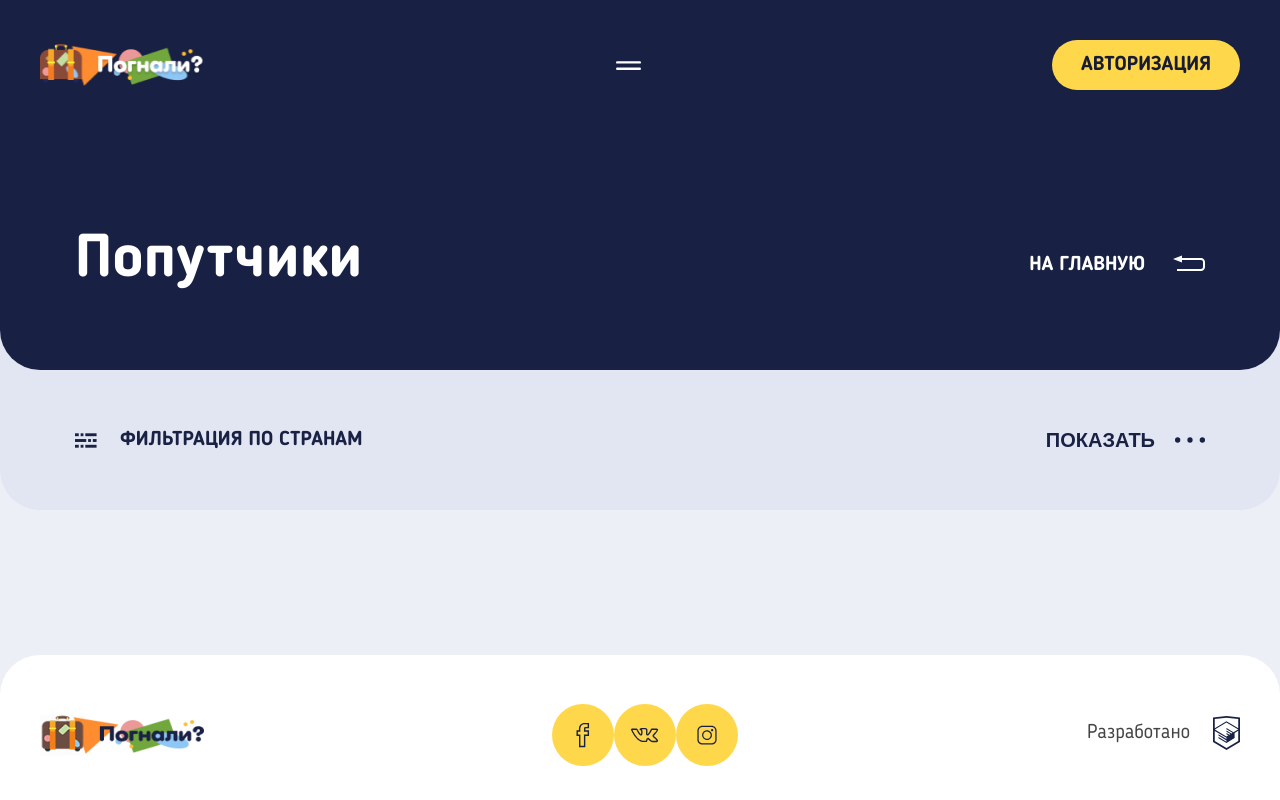
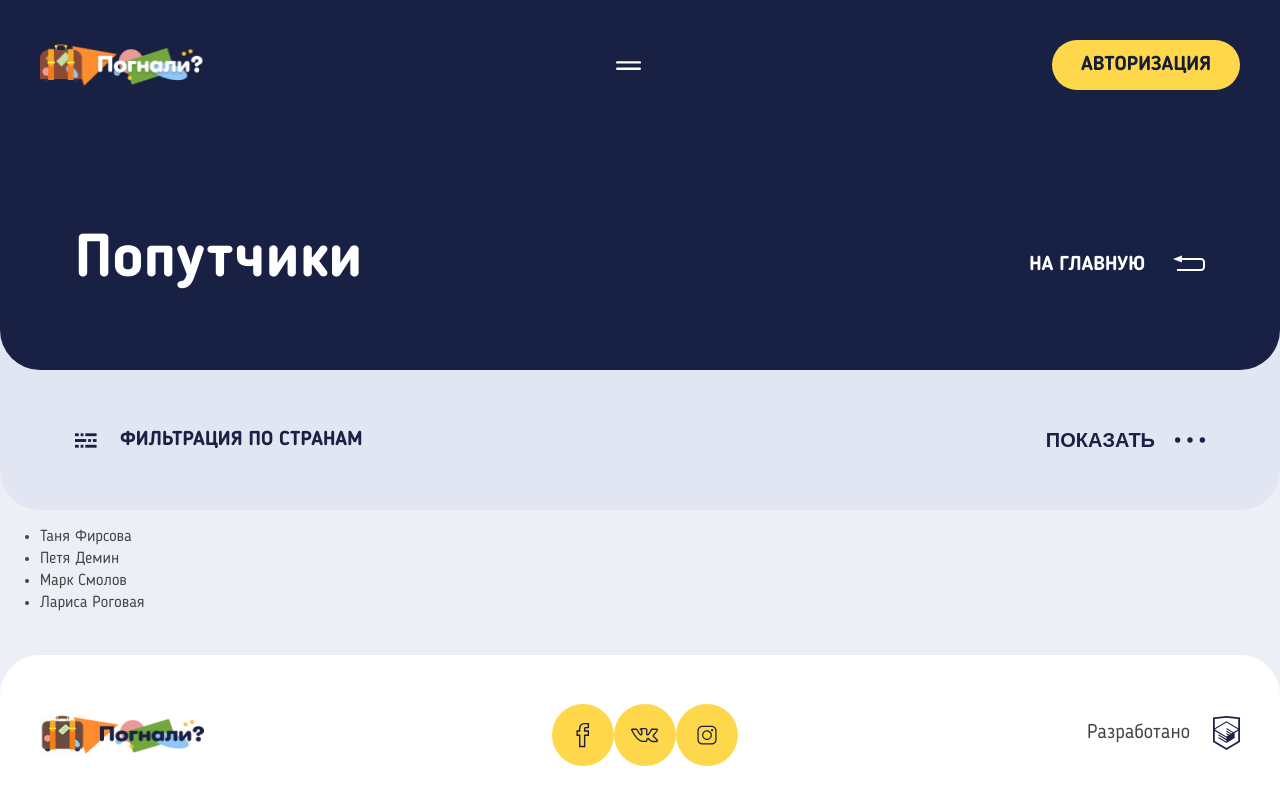
Before and after one commit to panteleevHub/pognalli, a Nuxt app: page /companions in a window 1280 px wide. Built offline with nearby package versions, Linux system fonts and the light colour scheme.

Commit message:
added country filter

```diff
--- a/components/CountrySlider.vue
+++ b/components/CountrySlider.vue
@@ -2,7 +2,7 @@
   <div class="slider" :class="'slider--' + place">
     <div class="slider__buttons">
       <button
-        v-for="{letter} in countries"
+        v-for="{letter} in countriesList"
         @click="activeButton = letter"
         :key="letter"
         class="slider__button"
@@ -13,25 +13,26 @@
       </button>
     </div>
     <div class="slider__slide">
-      <button
+      <div
         v-for="country in activeSlide.countries"
         :key="country"
         class="slider__country"
-        type="button"
       >
-        {{ country }}
-      </button>
+        <input
+          @click="onCountryClick"
+          :value="country"
+          :id="country"
+          :checked="selectedCountries.includes(country)"
+          type="checkbox"
+        />
+        <label :for="country">{{ country }}</label>
+      </div>
     </div>
   </div>
 </template>
 
 <script setup>
 const props = defineProps({
-  countries: {
-    type: Array,
-    default: [],
-    required: true,
-  },
   place: {
     type: String,
     default: '',
@@ -39,8 +40,23 @@ const props = defineProps({
   }
 });
 
+const countriesStore = useCountriesStore();
+const filtersStore = useFiltersStore();
+
 const activeButton = ref('А');
-const activeSlide = computed(() => props.countries.find(slide => slide.letter === activeButton.value));
+const countriesList = reactive(countriesStore.countriesList);
+const selectedCountries = reactive(filtersStore.selectedCountries);
+
+const activeSlide = computed(() => countriesList.find(slide => slide.letter === activeButton.value));
+
+const onCountryClick = (evt) => {
+  console.log(evt.target.value)
+  if (evt.target.checked) {
+    filtersStore.setCountry(evt.target.value);
+  } else {
+    filtersStore.removeCountry(evt.target.value);
+  }
+};
 </script>
 
 <style lang="scss" scoped>
@@ -110,7 +126,7 @@ const activeSlide = computed(() => props.countries.find(slide => slide.letter ==
     }
   }
 
-.slider__country {
+.slider__country label {
   display: block;
   font-family: inherit;
   font-size: 16px;
@@ -127,4 +143,13 @@ const activeSlide = computed(() => props.countries.find(slide => slide.letter ==
     line-height: 30px;
   }
 }
+
+.slider__country input {
+  display: none;
+}
+
+.slider__country input:checked + label {
+  font-weight: 500;
+  color: $basic-blue-light;
+}
 </style>
--- /dev/null
+++ b/components/companionsPage/Companions.vue
@@ -0,0 +1,54 @@
+<template>
+  <section>
+    <h2 class="visually-hidden">Список попутчиков</h2>
+    <ul>
+      <li
+        v-for="user in filteredUsers"
+        :key="user.id"
+      >
+        {{ user.name }}
+      </li>
+    </ul>
+  </section>
+</template>
+
+<script setup>
+const users = [
+  {
+    id: 1,
+    name: 'Таня Фирсова',
+    countries: ['Шри-ланка', 'Таиланд', 'Сейшелы'],
+  },
+  {
+    id: 2,
+    name: 'Петя Демин',
+    countries: ['Бельгия', 'Чехия'],
+  },
+  {
+    id: 3,
+    name: 'Марк Смолов',
+    countries: ['Соединённые Штаты Америки', 'Австралия', 'Доминика'],
+  },
+  {
+    id: 4,
+    name: 'Лариса Роговая',
+    countries: ['Великобритания', 'Германия'],
+  },
+];
+
+const filtersStore = useFiltersStore();
+
+const selectedCountries = reactive(filtersStore.selectedCountries);
+
+const filteredUsers = computed(() => {
+  if (selectedCountries.length === 0) return users;
+
+  return users.filter(({countries}) => {
+    return selectedCountries.some((el) => countries.includes(el));
+  });
+});
+</script>
+
+<style lang="scss" scoped>
+
+</style>
--- a/components/companionsPage/CountryFilter.vue
+++ b/components/companionsPage/CountryFilter.vue
@@ -7,23 +7,39 @@
           <span v-if="!isFilterOpened" class="filter__show">Показать</span>
           <span v-else class="filter__hide">Свернуть</span>
         </button>
+        <!-- <span class="filter__selected-countries">{{ filtersStore.selectedCountries.join(', ') }}</span> -->
       </div>
     </div>
     <div v-if="isFilterOpened" class="filter__bottom">
       <div class="filter__bottom-container container">
         <CountrySlider
-          :countries="store.countriesList"
           place="companions"
           class="filter__slider"
         />
         <ul class="filter__countries">
-          <li v-for="{letter, countries} in store.countriesList">
+          <li v-for="{letter, countries} in countriesList">
             <span class="filter__letter">{{ letter }}</span>
             <div class="filter__countries-list">
-              <button v-for="country in countries" class="filter__country" type="button">{{ country }}</button>
+              <div
+                v-for="country in countries"
+                :key="country"
+                class="filter__country"
+              >
+                <input
+                  @click="onCountryClick"
+                  :value="country"
+                  :id="country"
+                  :checked="selectedCountries.includes(country)"
+                  type="checkbox"
+                />
+                <label :for="country">{{ country }}</label>
+              </div>
             </div>
           </li>
         </ul>
+        <button @click="onCloseFilterClick" class="filter__reset" type="button">
+          <span>Сбросить фильтр</span>
+        </button>
         <button @click="isFilterOpened = !isFilterOpened" class="filter__close" type="button">
           <span>Свернуть</span>
         </button>
@@ -33,11 +49,13 @@
 </template>
 
 <script setup>
-import { useCountriesStore } from '@/stores/countries';
+const countriesStore = useCountriesStore();
+const filtersStore = useFiltersStore();
 
-const store = useCountriesStore();
+const countriesList = reactive(countriesStore.countriesList);
+const selectedCountries = reactive(filtersStore.selectedCountries);
 
-store.setCountries([
+countriesStore.setCountries([
   'Афганистан',
   'Албания',
   'Антарктика',
@@ -285,12 +303,30 @@ store.setCountries([
   'Замбия',
 ]);
 
-// await useAsyncData('countries', () => store.fetchCountries());
+// await useAsyncData('countries', () => countriesStore.fetchCountries());
 
 const isFilterOpened = ref(false);
+
+const onCountryClick = (evt) => {
+  console.log(evt.target.value)
+  if (evt.target.checked) {
+    filtersStore.setCountry(evt.target.value);
+  } else {
+    filtersStore.removeCountry(evt.target.value);
+  }
+};
+
+const onCloseFilterClick = () => {
+  filtersStore.resetCountriesFilter();
+  isFilterOpened.value = false;
+};
 </script>
 
 <style lang="scss" scoped>
+.filter {
+  position: relative;
+}
+
 .filter__top {
   @include round-bottom;
   position: relative;
@@ -312,6 +348,7 @@ const isFilterOpened = ref(false);
 
 .filter__top-container {
   @include flex-base;
+  flex-wrap: wrap;
   column-gap:  20px;
   padding-top: 47px;
   padding-bottom: 15px;
@@ -330,7 +367,8 @@ const isFilterOpened = ref(false);
 
 .filter__title,
 .filter__close,
-.filter__toggle {
+.filter__toggle,
+.filter__reset {
   font-size: 16px;
   line-height: 18px;
   font-weight: 700;
@@ -390,10 +428,19 @@ const isFilterOpened = ref(false);
 
 .filter__bottom {
   @include round-bottom;
+  position: absolute;
+  top: 50px;
+  z-index: 5;
+  width: 100%;
   background-color: $light-grey;
 
+
+  @media (min-width: $tablet-width) {
+    top: 140px;
+  }
+
   @media (min-width: $desktop-width) {
-    background-color: inherit;
+    background-color: $basic-blue-pale;
   }
 }
 
@@ -434,7 +481,7 @@ const isFilterOpened = ref(false);
     grid-template-columns: repeat(5, 1fr);
     gap: 50px;
     padding: 0 36px;
-    margin-bottom: 50px;
+    margin-bottom: 60px;
   }
 }
 
@@ -454,7 +501,7 @@ const isFilterOpened = ref(false);
   @include flex-column;
 }
 
-.filter__country {
+.filter__country label{
   font-size: 20px;
   line-height: 30px;
   text-align: left;
@@ -462,6 +509,31 @@ const isFilterOpened = ref(false);
   background-color: transparent;
   border: none;
   padding: 0;
+  cursor: pointer;
+}
+
+.filter__country input {
+  display: none;
+}
+
+.filter__country input:checked + label {
+  font-weight: 500;
+  color: $basic-blue-light;
+}
+
+.filter__reset {
+  width: 100%;
+  text-align: center;
+  text-decoration: underline;
+  background-color: transparent;
+  border: none;
+  padding: 0;
+  margin-bottom: 20px;
+  cursor: pointer;
+
+  @media (min-width: $tablet-width) {
+    margin-bottom: 40px;
+  }
 }
 
 .filter__close {
--- a/pages/companions/index.vue
+++ b/pages/companions/index.vue
@@ -2,11 +2,13 @@
   <main class="companions">
     <PageHeader class="companions__header">Попутчики</PageHeader>
     <CountryFilter />
+    <Companions />
   </main>
 </template>
 
 <script setup>
 import CountryFilter from '@/components/companionsPage/CountryFilter.vue';
+import Companions from '@/components/companionsPage/Companions.vue';
 </script>
 
 <style lang="scss" scoped>
--- /dev/null
+++ b/stores/filters.js
@@ -0,0 +1,28 @@
+import { defineStore } from 'pinia';
+
+export const useFiltersStore = defineStore('filters', () => {
+  const selectedCountries = ref([]);
+
+  const setCountry = (country) => {
+    selectedCountries.value.push(country);
+  }
+
+  const removeCountry = (country) => {
+    const countryId = selectedCountries.value.indexOf(country);
+
+    if (countryId !== -1) {
+      selectedCountries.value.splice(countryId, 1);
+    }
+  }
+
+  const resetCountriesFilter = () => {
+    selectedCountries.value.splice(0, selectedCountries.value.length);
+  }
+
+  return {
+    selectedCountries,
+    setCountry,
+    removeCountry,
+    resetCountriesFilter,
+  };
+});
```
